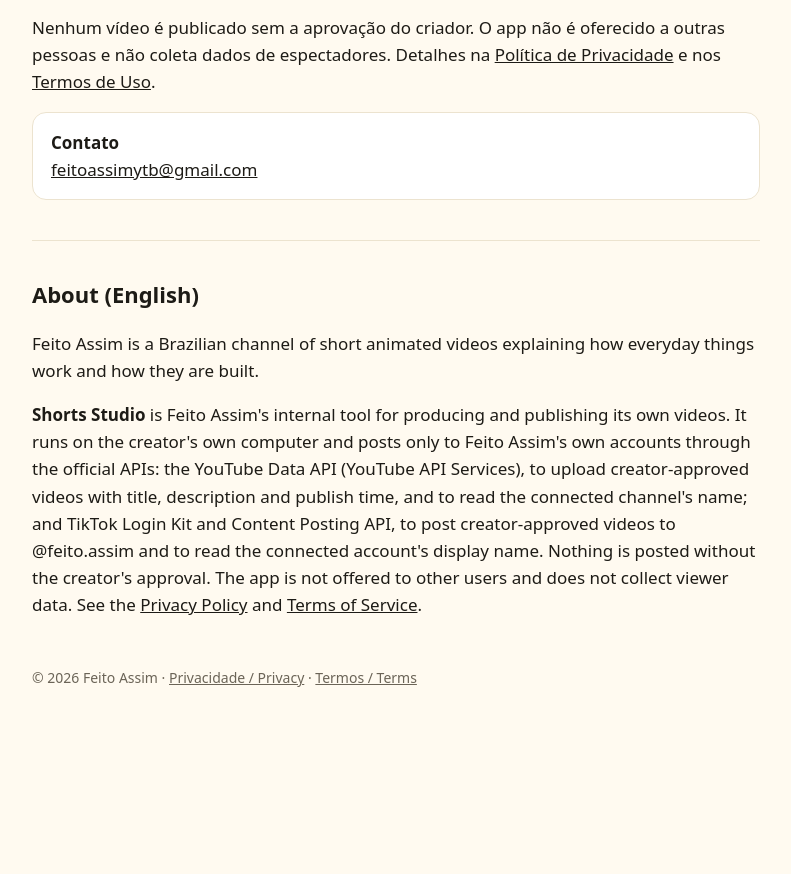
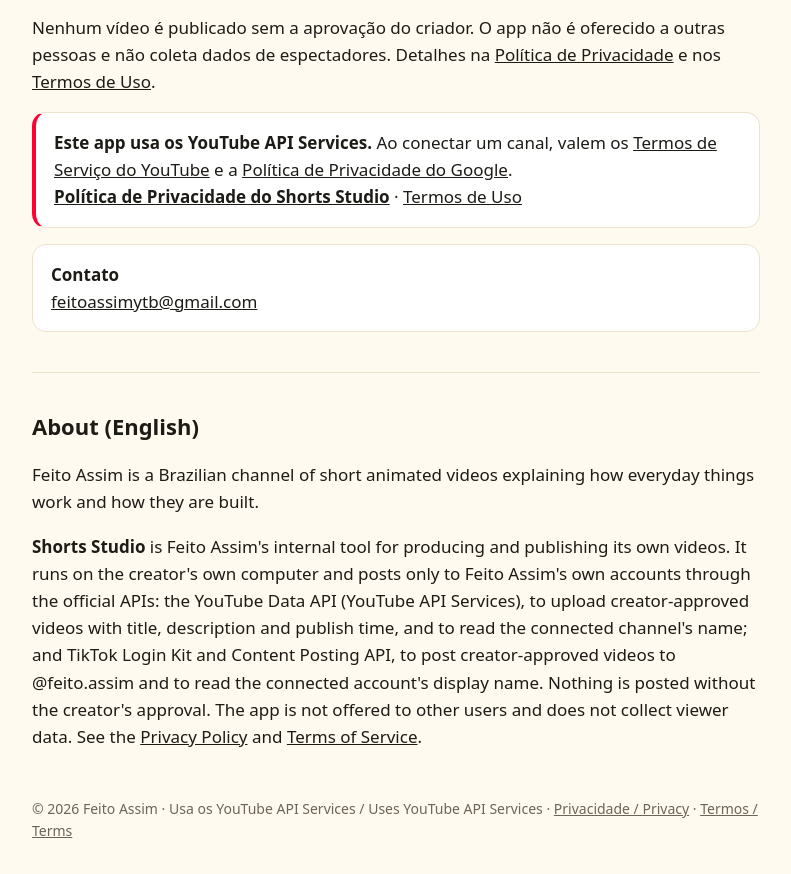
Before and after one commit to Feito-assim/feito-assim.github.io, a plain HTML site: page index.html in a window 1280 px wide. Shown: the part 796-1670 px from the top of the page, without its empty margins (244-1035 px from the left). Before the commit the page ends 1549 px from the top, so only its background shows below. Drawn offline with Linux system fonts and the light colour scheme.

Commit message:
Início: aviso de uso dos YouTube API Services junto do link de privacidade
Co-Authored-By: Claude Opus 5.5 <noreply@anthropic.com>

```diff
--- a/index.html
+++ b/index.html
@@ -34,6 +34,11 @@
   </ul>
   <p>Nenhum vídeo é publicado sem a aprovação do criador. O app não é oferecido a outras pessoas e não coleta dados de espectadores. Detalhes na <a href="privacy.html">Política de Privacidade</a> e nos <a href="terms.html">Termos de Uso</a>.</p>
 
+  <div class="card yt">
+    <b>Este app usa os YouTube API Services.</b> Ao conectar um canal, valem os <a href="https://www.youtube.com/t/terms">Termos de Serviço do YouTube</a> e a <a href="https://policies.google.com/privacy">Política de Privacidade do Google</a>.<br>
+    <a href="privacy.html"><b>Política de Privacidade do Shorts Studio</b></a> · <a href="terms.html">Termos de Uso</a>
+  </div>
+
   <div class="card">
     <b>Contato</b><br>
     <a href="mailto:feitoassimytb@gmail.com">feitoassimytb@gmail.com</a>
@@ -46,7 +51,7 @@
     <p><b>Shorts Studio</b> is Feito Assim's internal tool for producing and publishing its own videos. It runs on the creator's own computer and posts only to Feito Assim's own accounts through the official APIs: the YouTube Data API (YouTube API Services), to upload creator-approved videos with title, description and publish time, and to read the connected channel's name; and TikTok Login Kit and Content Posting API, to post creator-approved videos to @feito.assim and to read the connected account's display name. Nothing is posted without the creator's approval. The app is not offered to other users and does not collect viewer data. See the <a href="privacy.html">Privacy Policy</a> and <a href="terms.html">Terms of Service</a>.</p>
   </section>
 
-  <footer>© 2026 Feito Assim · <a href="privacy.html">Privacidade / Privacy</a> · <a href="terms.html">Termos / Terms</a></footer>
+  <footer>© 2026 Feito Assim · Usa os YouTube API Services / Uses YouTube API Services · <a href="privacy.html">Privacidade / Privacy</a> · <a href="terms.html">Termos / Terms</a></footer>
 </main>
 </body>
 </html>
--- a/style.css
+++ b/style.css
@@ -21,3 +21,4 @@ p, li { color: var(--ink); }
 a { color: inherit; }
 hr { border: 0; border-top: 1px solid var(--line); margin: 40px 0 24px; }
 footer { font-size: 14px; color: var(--mute); margin-top: 48px; }
+.card.yt { border-left: 4px solid #ff0033; }
```
